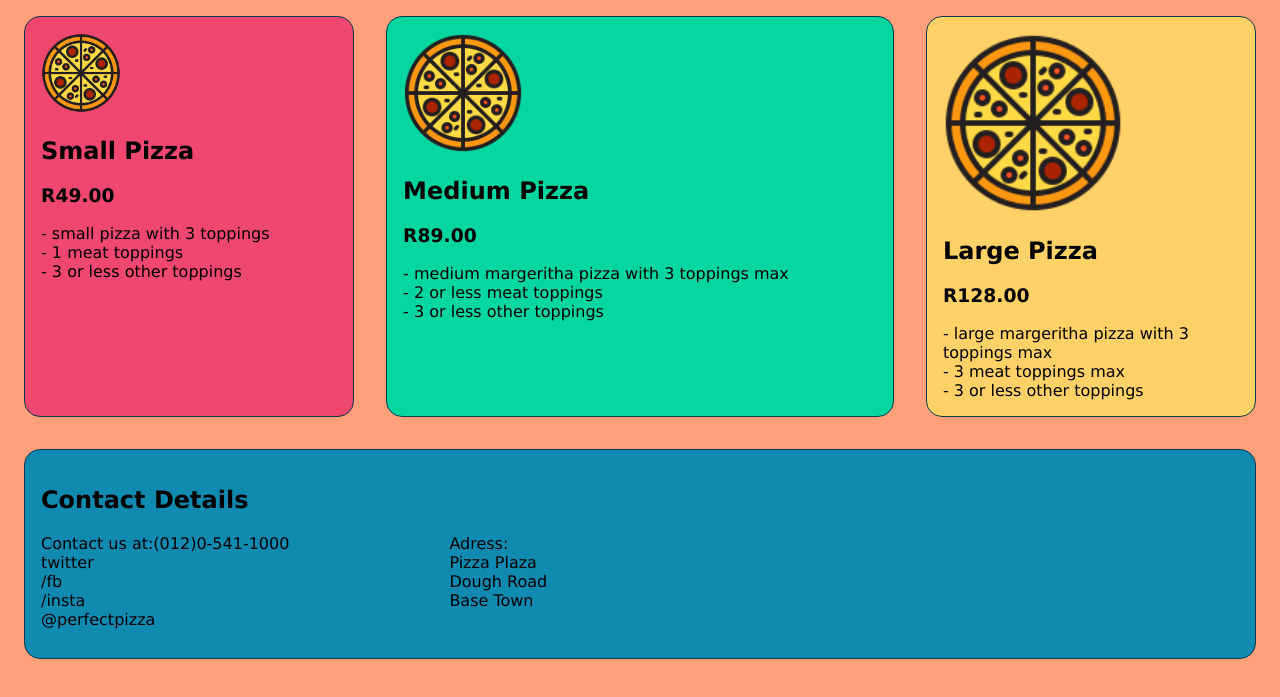
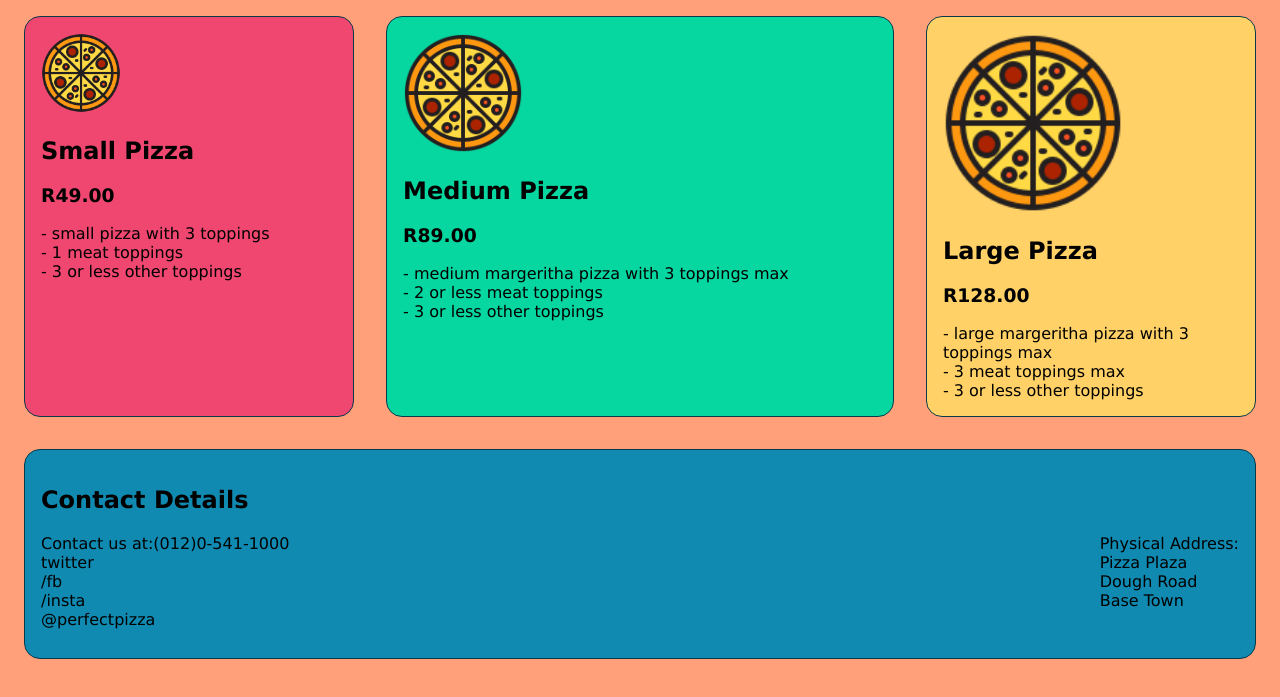
Before and after one commit to Finahkaggwa/perfect-pizza, a plain HTML site: page index.html in a window 1280 px wide. Shown: the part 81-778 px from the top of the page. Drawn offline with Linux system fonts and the light colour scheme.

Commit message:
changes to the address content & margin

```diff
--- a/Style.CSS
+++ b/Style.CSS
@@ -50,6 +50,6 @@ h1 {
 }
 
 .address_box{
-    margin-left: 10em;
+    margin-left: auto;
     margin-bottom: 2em;
 }
--- a/index.html
+++ b/index.html
@@ -58,7 +58,7 @@
             </div>
 
             <div class="address_box">
-                Adress: <br>Pizza Plaza <br>Dough Road <br> Base Town<br>
+                Physical Address: <br>Pizza Plaza <br>Dough Road <br> Base Town<br>
             </div>
         </div>
 
```
